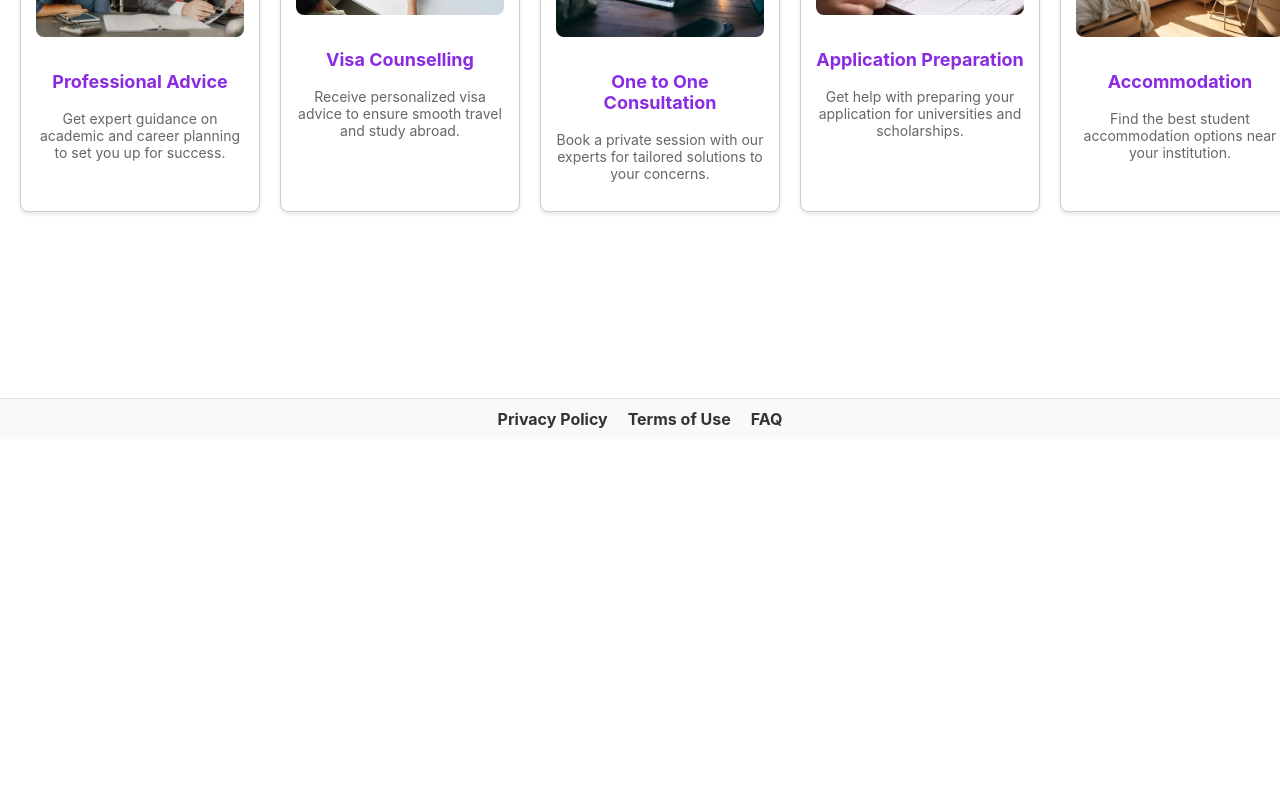
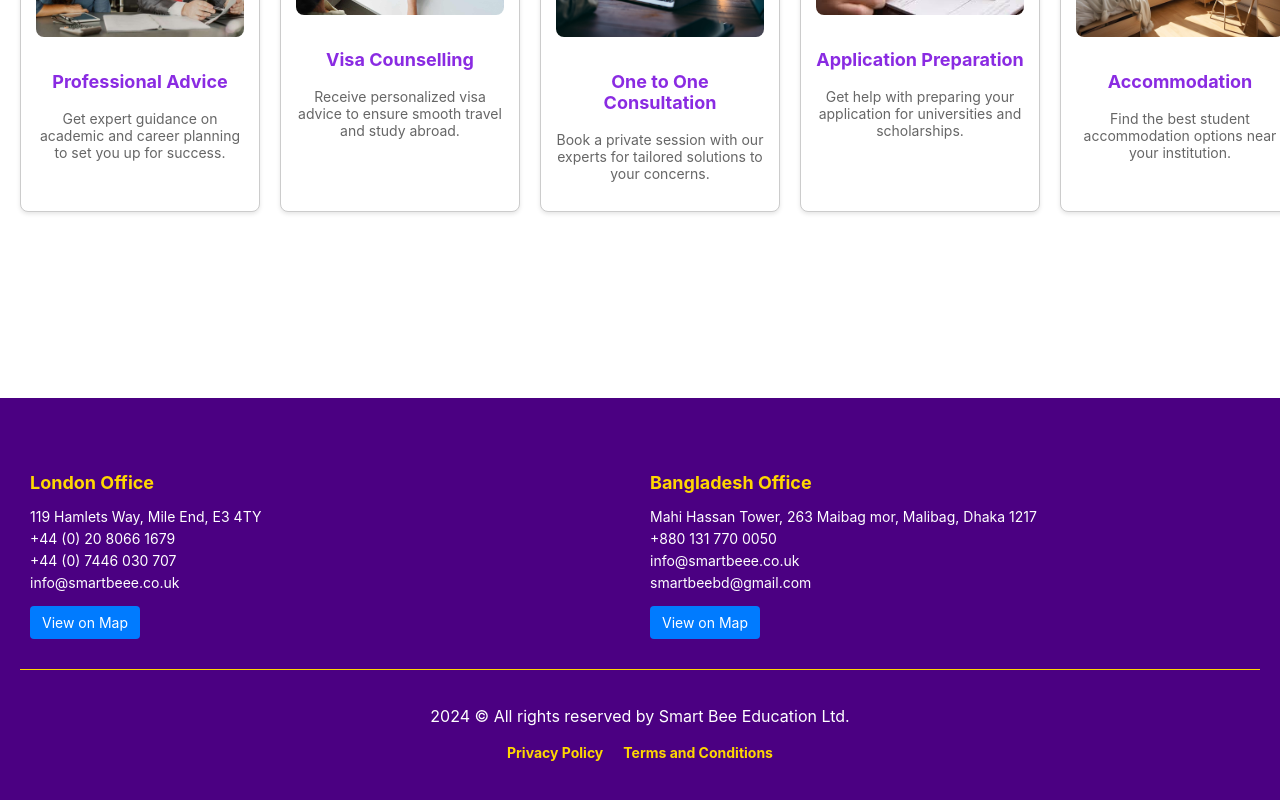
Before and after one commit to TanimKhan2004/Agency-Website, a React (Create React App) app: page / in a window 1280 px wide. Shown: the part 2392-3192 px from the top of the page. Before the commit the page ends 2831 px from the top, so only its background shows below. Built offline with nearby package versions, Linux system fonts and the light colour scheme.

Commit message:
Footer Update

```diff
--- a/src/App.js
+++ b/src/App.js
@@ -5,6 +5,7 @@ import Officiallogo from "./Assets/Officiallogo.jpg";
 import Header from "./Components/Header";
 import Slide from "./Components/Slide";
 import Icons from "./Components/icons"; // Import the Icons component
+import Footer from "./Components/Footer"; // Import the Footer component
 import "react-responsive-carousel/lib/styles/carousel.min.css";
 import './Components/Slide.css';
 import ConsultationBox from "./Components/ConsultationBox";
@@ -50,14 +51,10 @@ function App() {
         <ConsultationBox />
         <CardBox />
         <ServiceBox />
-        </div>
+      </div>
 
-      {/* Bottom Navigation */}
-      <div className="App-bottom-nav">
-        <Link className="nav-link" to="/privacy">Privacy Policy</Link>
-        <Link className="nav-link" to="/terms">Terms of Use</Link>
-        <Link className="nav-link" to="/faq">FAQ</Link>
-      </div>
+      {/* Footer Section */}
+      <Footer />
     </div>
   );
 }
--- /dev/null
+++ b/src/Components/Footer.css
@@ -0,0 +1,79 @@
+/* Footer Styles */
+.App-footer {
+    background-color: #4b0082;
+    color: white;
+    padding: 40px 20px;
+    text-align: left;
+  }
+
+  .footer-content {
+    display: flex;
+    flex-wrap: wrap;
+    justify-content: space-between;
+  }
+
+  .footer-section {
+    flex: 1;
+    margin: 10px;
+    min-width: 200px;
+  }
+
+  .footer-section h4 {
+    font-size: 18px;
+    margin-bottom: 15px;
+    color: #ffd700;
+  }
+
+  .footer-section p {
+    margin: 5px 0;
+    font-size: 14px;
+  }
+
+  .footer-bottom {
+    margin-top: 20px;
+    border-top: 1px solid #ffd700;
+    padding-top: 20px;
+    text-align: center;
+  }
+
+  .footer-nav {
+    margin-top: 10px;
+  }
+
+  .footer-nav .nav-link {
+    color: #ffd700;
+    text-decoration: none;
+    margin: 0 10px;
+    font-size: 14px;
+  }
+
+  .footer-nav .nav-link:hover {
+    text-decoration: underline;
+  }
+
+  /* Responsive Footer Adjustments */
+  @media (max-width: 768px) {
+    .footer-content {
+      flex-direction: column;
+    }
+
+    .footer-section {
+      margin-bottom: 20px;
+    }
+  }
+
+  .location-button {
+    display: inline-block;
+    margin-top: 10px;
+    padding: 8px 12px;
+    background-color: #007bff; /* Button color */
+    color: #fff; /* Text color */
+    text-decoration: none;
+    border-radius: 4px;
+    font-size: 14px;
+    transition: background-color 0.3s;
+  }
+
+  .location-button:hover {
+    background-color: #0056b3; /* Hover effect */
+  }
--- /dev/null
+++ b/src/Components/Footer.js
@@ -0,0 +1,52 @@
+import React from "react";
+import { Link } from "react-router-dom";
+import "./Footer.css";
+
+function Footer() {
+  return (
+    <footer className="App-footer">
+      <div className="footer-content">
+        <div className="footer-section">
+          <h4>London Office</h4>
+          <p>119 Hamlets Way, Mile End, E3 4TY</p>
+          <p>+44 (0) 20 8066 1679</p>
+          <p>+44 (0) 7446 030 707</p>
+          <p>info@smartbeee.co.uk</p>
+          <a
+            href="https://www.google.com/maps?q=119+Hamlets+Way,+Mile+End,+E3+4TY"
+            target="_blank"
+            rel="noopener noreferrer"
+            className="location-button"
+          >
+            View on Map
+          </a>
+        </div>
+        <div className="footer-section">
+          <h4>Bangladesh Office</h4>
+          <p>Mahi Hassan Tower, 263 Maibag mor, Malibag, Dhaka 1217</p>
+          <p>+880 131 770 0050</p>
+          <p>info@smartbeee.co.uk</p>
+          <p>smartbeebd@gmail.com</p>
+          <a
+            href="https://www.google.com/maps?q=Mahi+Hassan+Tower,+263+Maibag+mor,+Malibag,+Dhaka+1217"
+            target="_blank"
+            rel="noopener noreferrer"
+            className="location-button"
+          >
+            View on Map
+          </a>
+        </div>
+      </div>
+
+      <div className="footer-bottom">
+        <p>2024 © All rights reserved by Smart Bee Education Ltd.</p>
+        <nav className="footer-nav">
+          <Link className="nav-link" to="/privacy">Privacy Policy</Link>
+          <Link className="nav-link" to="/terms">Terms and Conditions</Link>
+        </nav>
+      </div>
+    </footer>
+  );
+}
+
+export default Footer;
```
